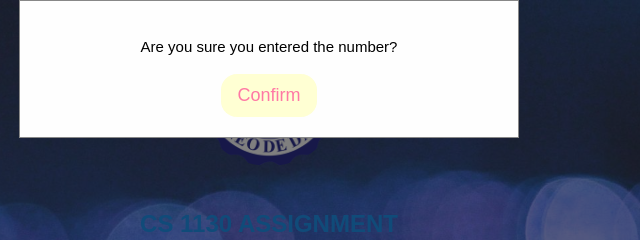
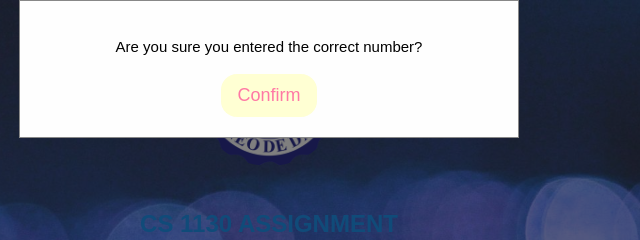
Before and after one commit to AnthonyAndao/ITCAndao, a plain HTML site: page Factorial.html in a window 1280 px wide. Both pictures are taken after typing "5" into the empty fields and a click on the button "Calculate Factorial". Shown: the top 240 px of the page, 371-1011 px from the left. Drawn offline with nearby package versions, Linux system fonts and the light colour scheme; a web font is replaced by a local one.

Commit message:
Update Factorial.html

```diff
--- a/Factorial.html
+++ b/Factorial.html
@@ -225,7 +225,7 @@ font-family: 'Franklin Gothic', sans-serif;
   <div id="confirmModal" class="modal">
     <div class="modal-content">
       <span class="close" onclick="closeModal()">&times;</span>
-      <p>Are you sure you entered the  number?</p>
+      <p>Are you sure you entered the correct number?</p>
       <button id="confirmBtn" class="w3-button w3-hover-pink w3-large w3-round-xlarge w3-yellow link" onclick="confirmCalculation()">Confirm</button>
     </div>
   </div>
```
